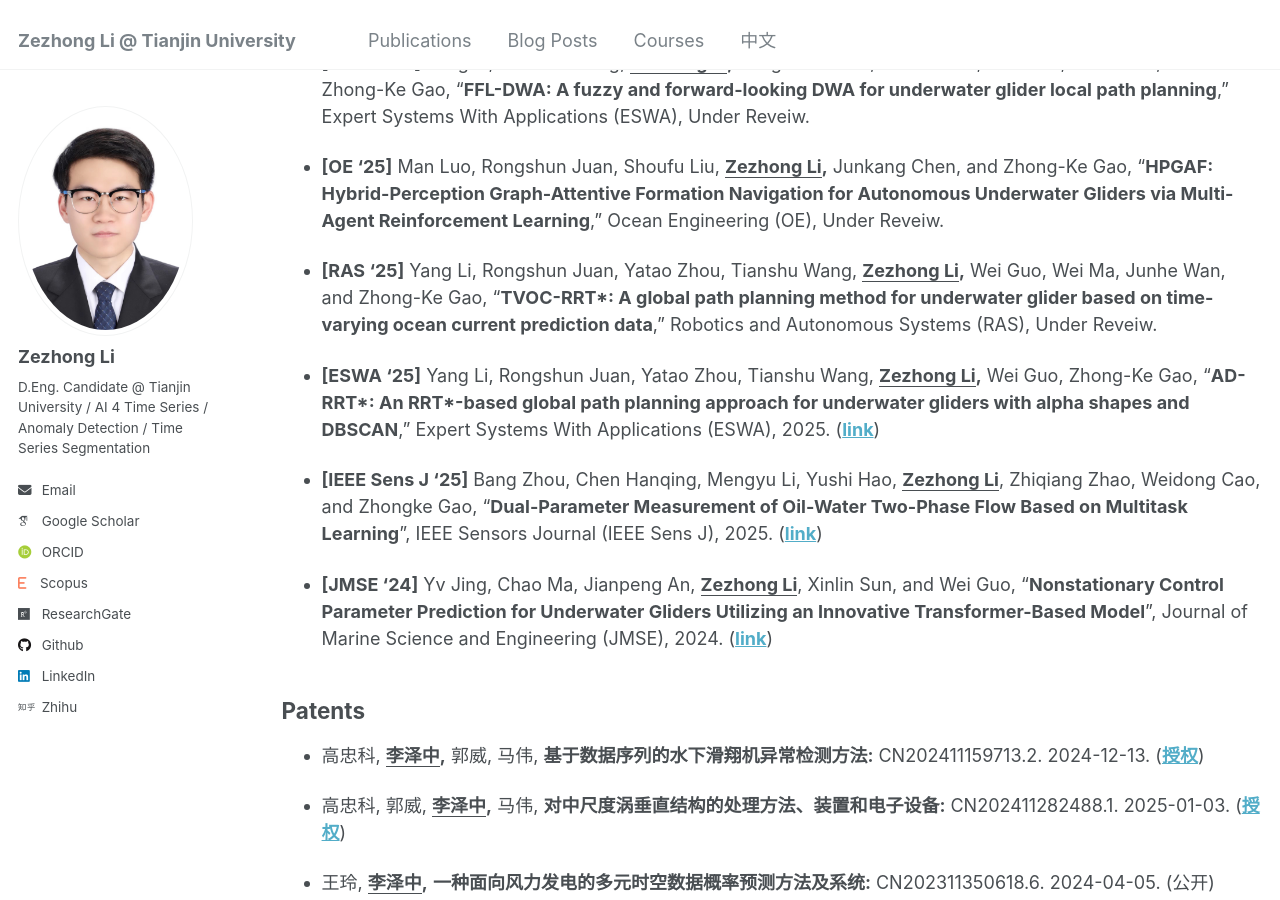
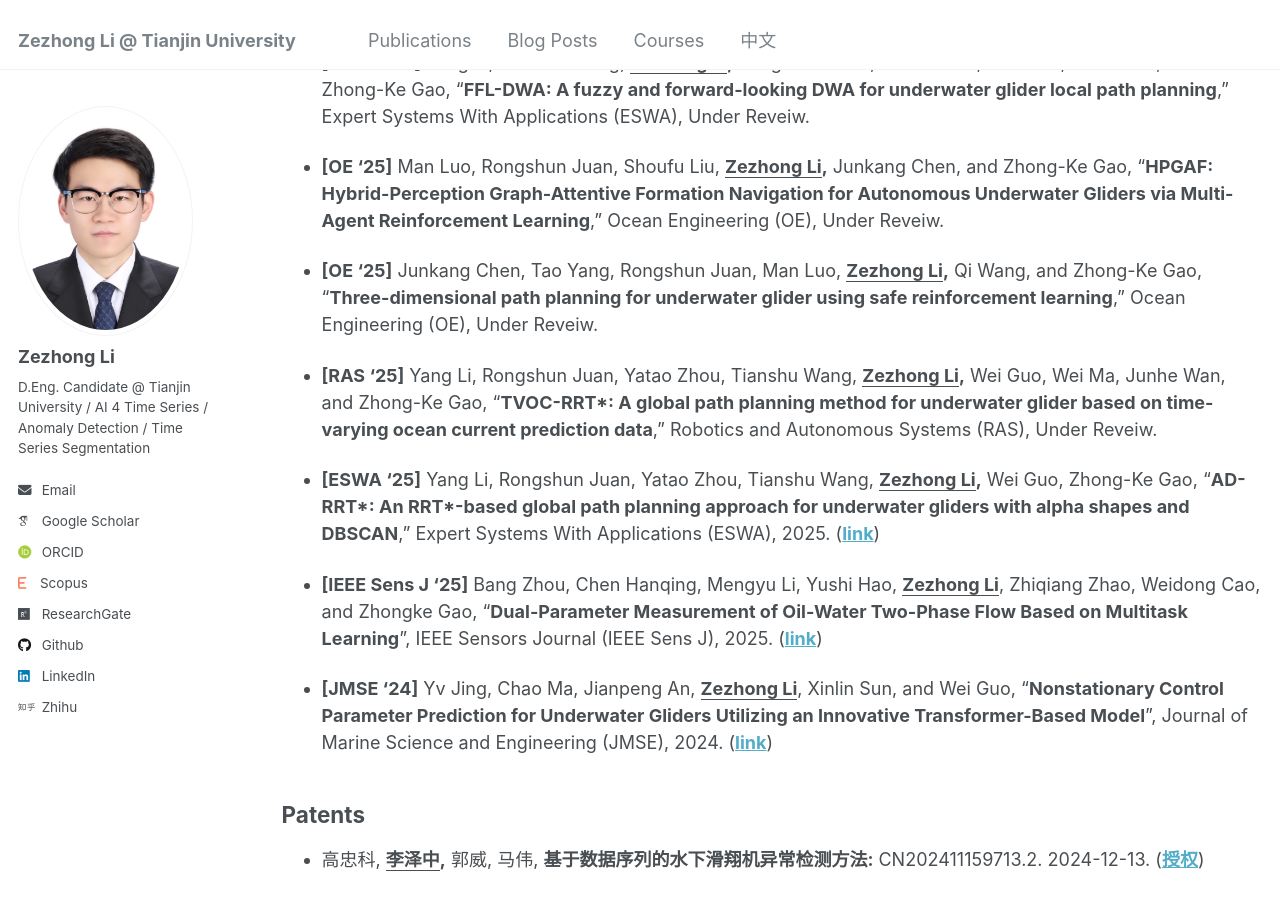
Before and after one commit to lzz19980125/lzz19980125.github.io, a Jekyll site: the page built from _pages/publications.md, in a window 1280 px wide and 900 px high, scrolled down 980 px. Built offline with Jekyll 4.4.1, drawn with Linux system fonts in a browser that asks for light colours; some web fonts are replaced.

Commit message:
Update publications.md

```diff
--- a/_pages/publications.md
+++ b/_pages/publications.md
@@ -30,6 +30,8 @@ local path planning**,” Expert Systems With Applications (ESWA), Under Reveiw.
 
 -  **[OE '25]** Man Luo, Rongshun Juan, Shoufu Liu, **<u>Zezhong Li</u>,** Junkang Chen, and Zhong-Ke Gao, “**HPGAF: Hybrid-Perception Graph-Attentive Formation Navigation for Autonomous Underwater Gliders via Multi-Agent Reinforcement Learning**,” Ocean Engineering (OE), Under Reveiw.
 
+-  **[OE '25]** Junkang Chen, Tao Yang, Rongshun Juan, Man Luo, **<u>Zezhong Li</u>,** Qi Wang, and Zhong-Ke Gao, “**Three-dimensional path planning for underwater glider using safe reinforcement learning**,” Ocean Engineering (OE), Under Reveiw.
+
 - **[RAS '25]** Yang Li, Rongshun Juan, Yatao Zhou, Tianshu Wang, **<u>Zezhong Li</u>,** Wei Guo, Wei Ma, Junhe Wan, and Zhong-Ke Gao, “**TVOC-RRT\*: A global path planning method for underwater glider based on time-varying ocean current prediction data**,” Robotics and Autonomous Systems (RAS), Under Reveiw.
 
 - **[ESWA '25]** Yang Li, Rongshun Juan, Yatao Zhou, Tianshu Wang, **<u>Zezhong Li</u>,** Wei Guo, Zhong-Ke Gao, “**AD-RRT\*: An RRT\*-based global path planning approach for underwater gliders with alpha shapes and DBSCAN**,” Expert Systems With Applications (ESWA), 2025.  ([**link**](https://www.sciencedirect.com/science/article/pii/S0957417425018391))
```
